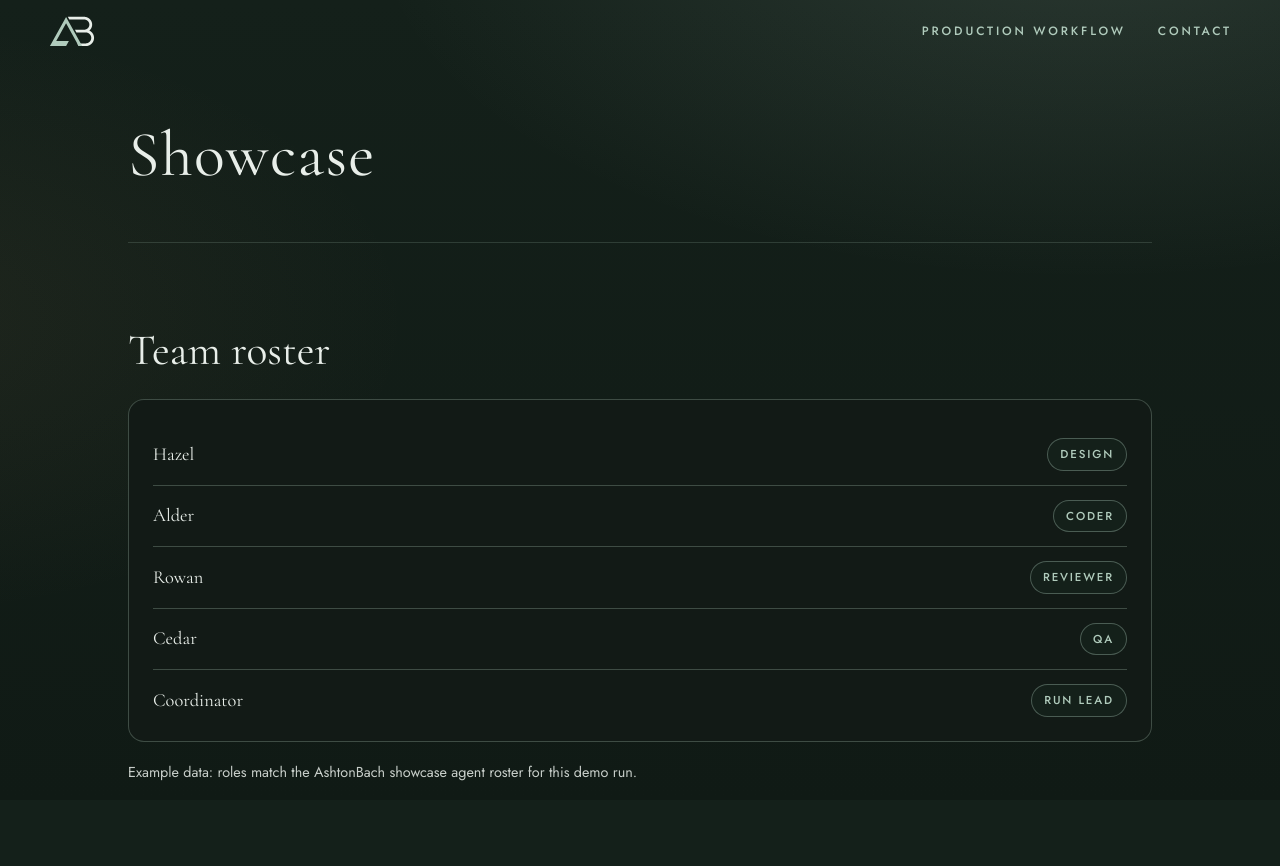
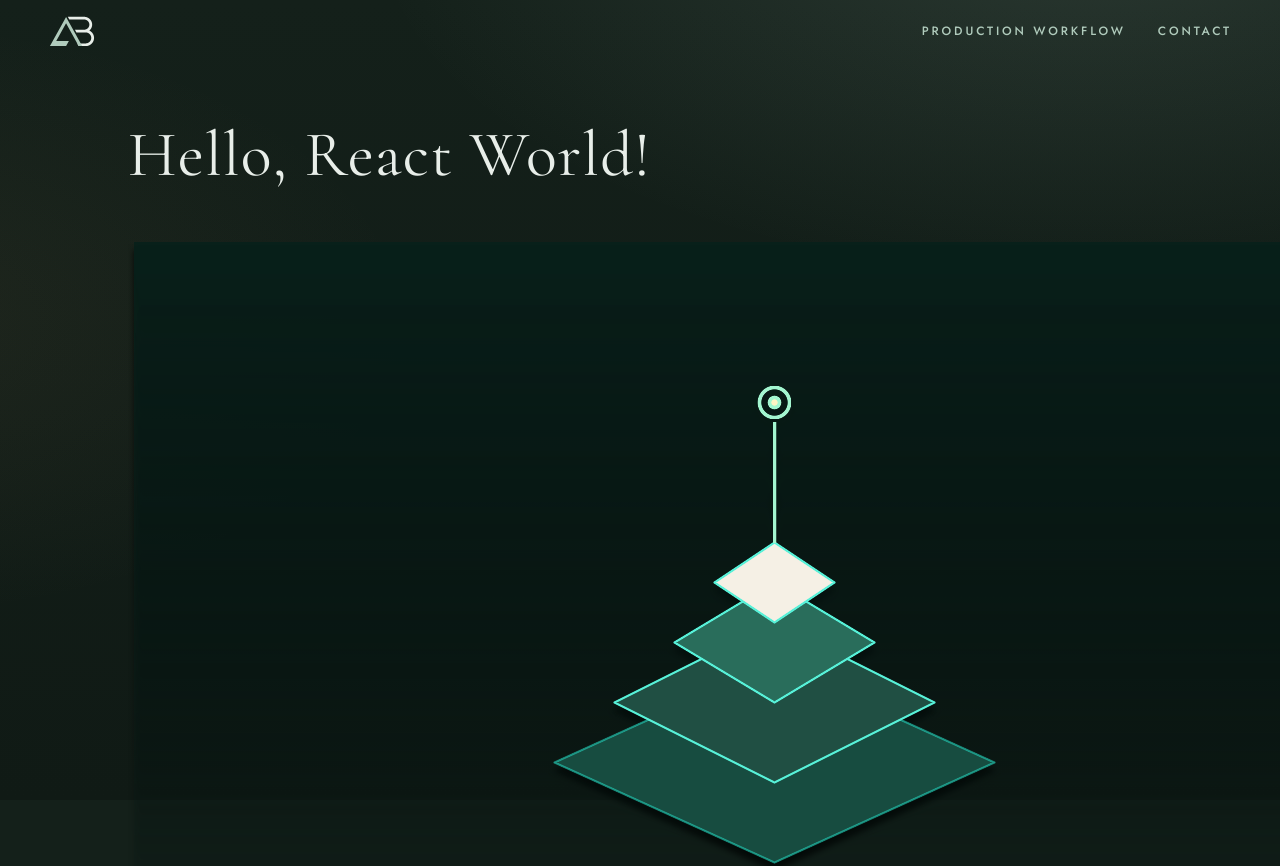
Before and after one commit to ashtonbach/agent-showcase, a Next.js app: page /showcase/ in a window 1280 px wide. Shown: the top 866 px of the page. Built offline with nearby package versions, Linux system fonts and the light colour scheme.

Commit message:
Heading: Hello, React World! (Author: Alder)
Co-authored-by: AshtonBach Coder <ashtonbach-coder@users.noreply.github.com>

```diff
--- a/app/page.tsx
+++ b/app/page.tsx
@@ -1,11 +1,9 @@
 import Lab from "./lab/custom-1793865725";
-import { readDemoKey, demoTitle } from "./demo-name";
-const demoKey = readDemoKey();
-const demoName = demoTitle();
 export default function Page() {
   return (
     <div className="page-stack">
-      <h1 className="demo-title" data-i18n={demoKey}>{demoName}</h1>
+      <h1 className="demo-title">Hello, React World!</h1>
+      <img src="/worlds/react.png" alt="React world" />
       <Lab /> {/* lab:slot */}
     </div>
   );
```
